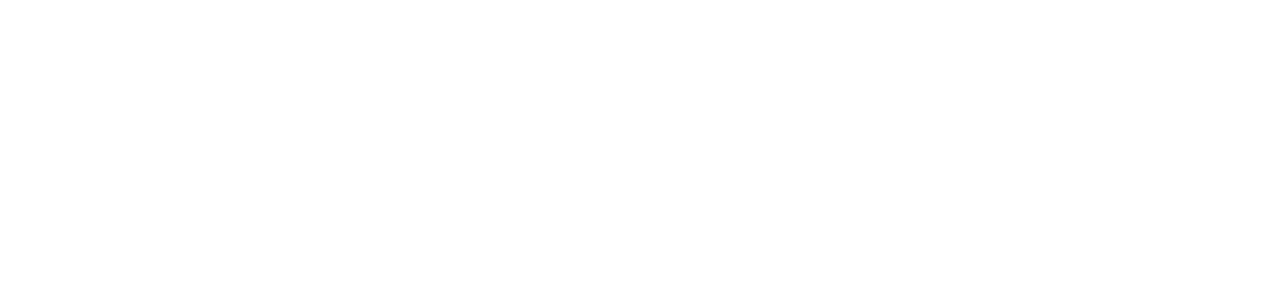
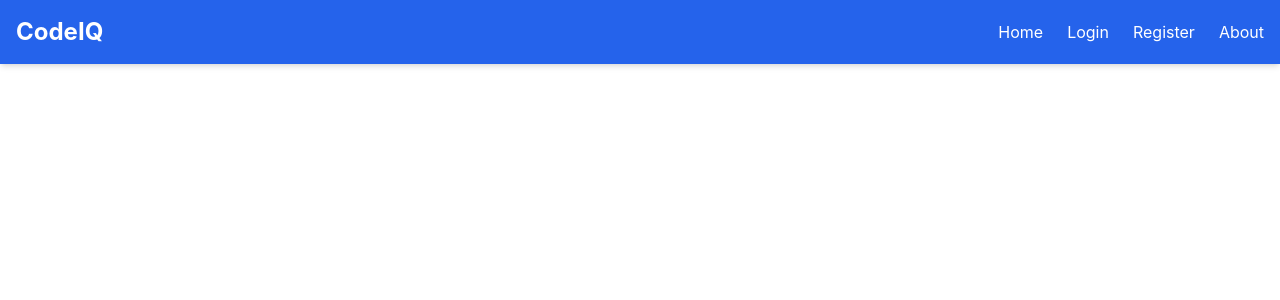
Before and after one commit to hardikpatel2906/CodeIQ, a React (Vite) app: page / in a window 1280 px wide. Before the commit this address had no page. Shown: the top 300 px of the page. Built offline with nearby package versions, Linux system fonts and the light colour scheme.

Commit message:
Create Navbar

```diff
--- a/src/App.tsx
+++ b/src/App.tsx
@@ -1,10 +1,12 @@
 import { BrowserRouter as Router, Routes, Route } from "react-router-dom";
 import Login from "./pages/Login";
 import Register from "./pages/Register";
+import Navbar from "./components/Navbar";
 
 const App: React.FC = () => {
     return (
         <Router>
+            <Navbar />
             <Routes>
                 <Route path="/login" element={<Login />} />
                 <Route path="/register" element={<Register />} />
--- /dev/null
+++ b/src/components/Navbar.tsx
@@ -0,0 +1,42 @@
+import { Link } from "react-router-dom";
+import { useState } from "react";
+// import { Menu, X } from "lucide-react"; // For icons
+
+const Navbar: React.FC = () => {
+  const [isOpen, setIsOpen] = useState(false);
+
+  const toggleMenu = () => setIsOpen(!isOpen);
+
+  return (
+    <nav className="bg-blue-600 p-4 shadow-md">
+      <div className="max-w-7xl mx-auto flex justify-between items-center">
+        <Link to="/" className="text-white text-2xl font-bold">CodeIQ</Link>
+
+        {/* Desktop Links */}
+        <div className="hidden md:flex space-x-6">
+          <Link to="/" className="text-white hover:underline">Home</Link>
+          <Link to="/login" className="text-white hover:underline">Login</Link>
+          <Link to="/register" className="text-white hover:underline">Register</Link>
+          <Link to="/about" className="text-white hover:underline">About</Link>
+        </div>
+
+        {/* Mobile Menu Button */}
+        <button className="md:hidden text-white" onClick={toggleMenu}>
+          {isOpen ? <button>X</button>:<button>Menu</button> /*<X size={24} /> : <Menu size={24} />*/}
+        </button>
+      </div>
+
+      {/* Mobile Menu */}
+      {isOpen && (
+        <div className="md:hidden flex flex-col items-center space-y-4 mt-4">
+          <Link to="/" className="text-white" onClick={toggleMenu}>Home</Link>
+          <Link to="/login" className="text-white" onClick={toggleMenu}>Login</Link>
+          <Link to="/register" className="text-white" onClick={toggleMenu}>Register</Link>
+          <Link to="/about" className="text-white" onClick={toggleMenu}>About</Link>
+        </div>
+      )}
+    </nav>
+  );
+};
+
+export default Navbar;
```
Lines whose indentation alone changed are shown as unchanged.
